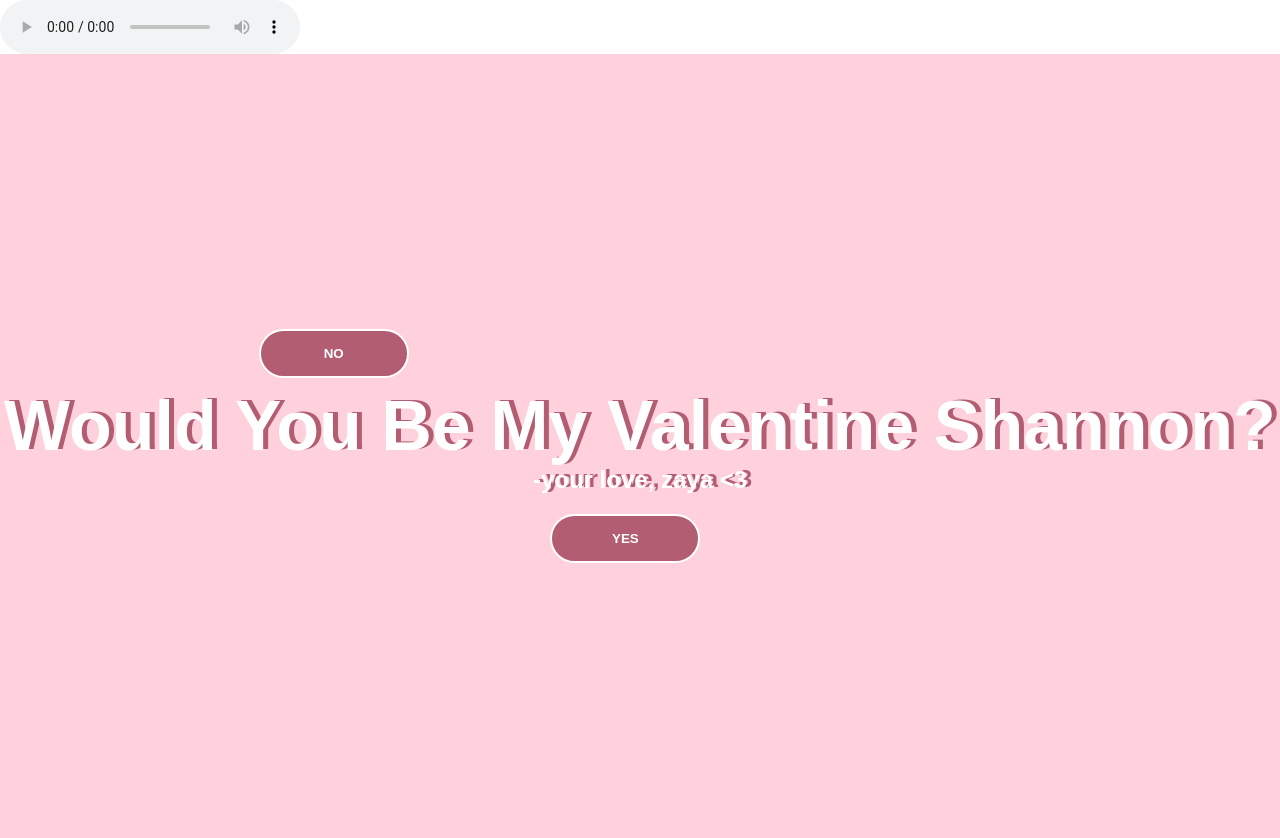
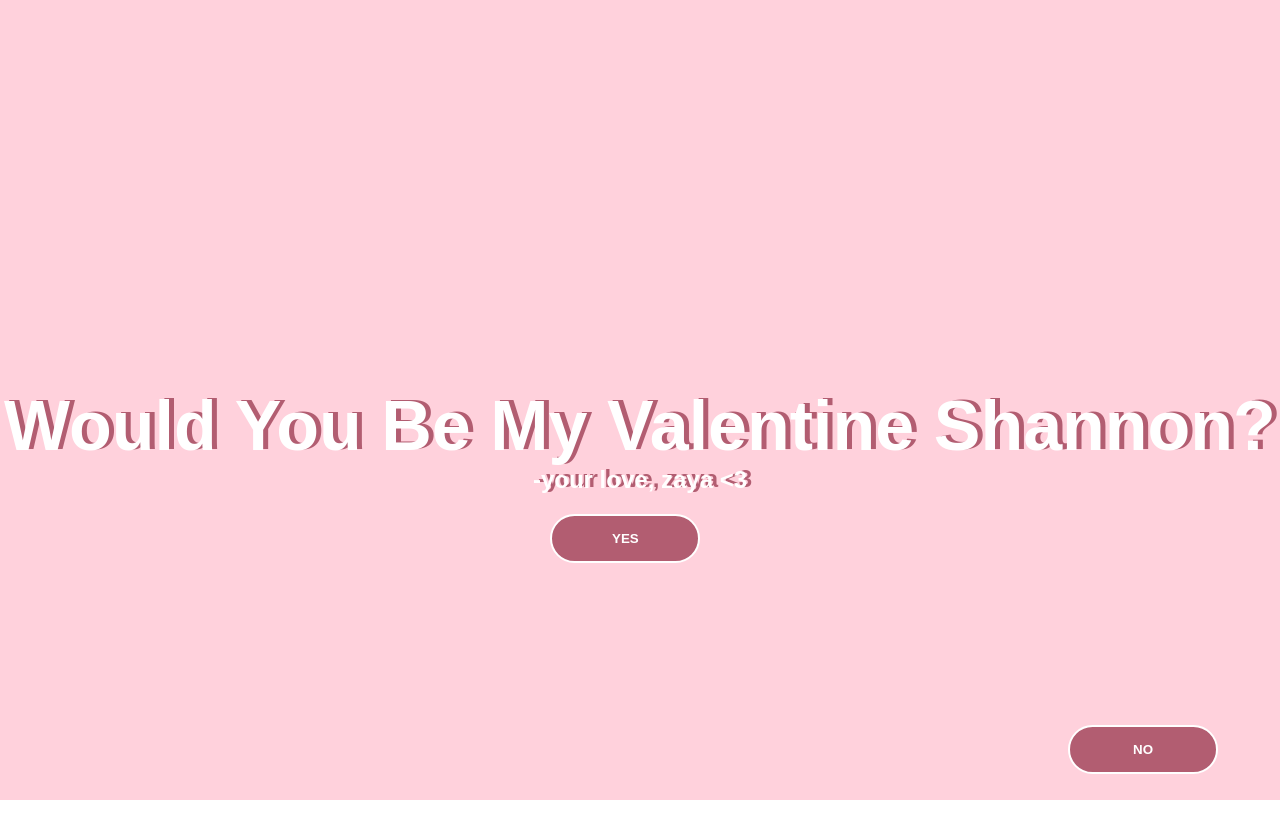
Before and after one commit to IsaiahMc49/val_website, a plain HTML site: page index.html in a window 1280 px wide. Both pictures are taken after a click on the button "NO". After the commit the page ends 800 px from the top, so only its background shows below. Drawn offline with Linux system fonts and the light colour scheme.

Commit message:
Update index.html

```diff
--- a/index.html
+++ b/index.html
@@ -1,5 +1,5 @@
 <html>
-    <audio controls autoplay>
+    <audio autoplay>
         <source src="Valentine_Laufey.mp3" type="audio/mpeg">
       Your browser does not support the audio element.
       </audio>
@@ -16,32 +16,28 @@
                 <h2>-your love, zaya &lt3<h2>
                 <div>
                     <button type="button" id="yesButton" onclick="nextPage()">YES</button>
-                    <button type="button" id="noButton" onmouseover="moveButton()">NO</button>
+                    <button type="button" id="noButton">NO</button>
                     <script>
+                        const buttonHeight = 50;
+                        const buttonWidth = 150;
+                        const maxWidth = window.innerWidth - buttonWidth;
+                        const maxHeight = window.innerHeight - buttonHeight;
+
+                        var button = document.getElementById('noButton');
+
+                        noButton.addEventListener('click', () => {
+                            button.style.left = Math.floor(Math.random() * (maxWidth + 1)) + 'px';
+                            button.style.top = Math.floor(Math.random() * (maxHeight + 1)) + 'px';
+                        });
+
+                        noButton.addEventListener('mouseover', () => {
+                            button.style.left = Math.floor(Math.random() * (maxWidth + 1)) + 'px';
+                            button.style.top = Math.floor(Math.random() * (maxHeight + 1)) + 'px';
+                        });
+
                         function nextPage() {
                             window.location.href = "yes.html";
                         }
-
-                        function moveButton() {
-                            var button = document.getElementById('noButton');
-
-                            var maxX = window.innerWidth - button.offsetWidth;
-                            var maxY = window.innerHeight - button.offsetHeight;
-
-                            var x = Math.random() * maxX;
-                            var y = Math.random() * maxY;
-
-                            if (x > maxX) {
-                                x = maxX;
-                            }
-
-                            if (y > maxY) {
-                                y = maxY;
-                            }
-
-                            button.style.left = `${x}px`;
-                            button.style.top = `${y}px`;
-}
                     </script>
                 </div>
             </div>
```
